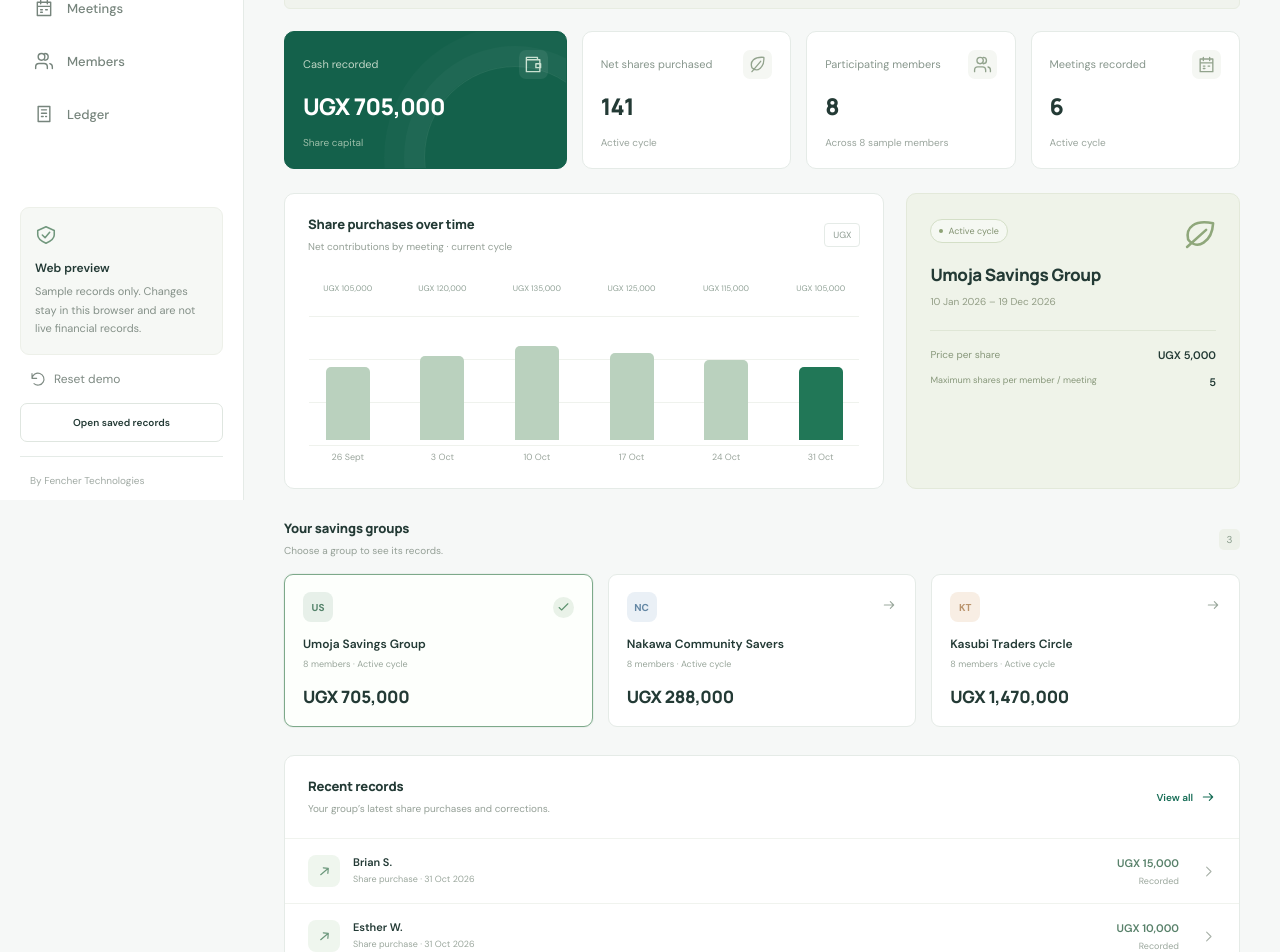
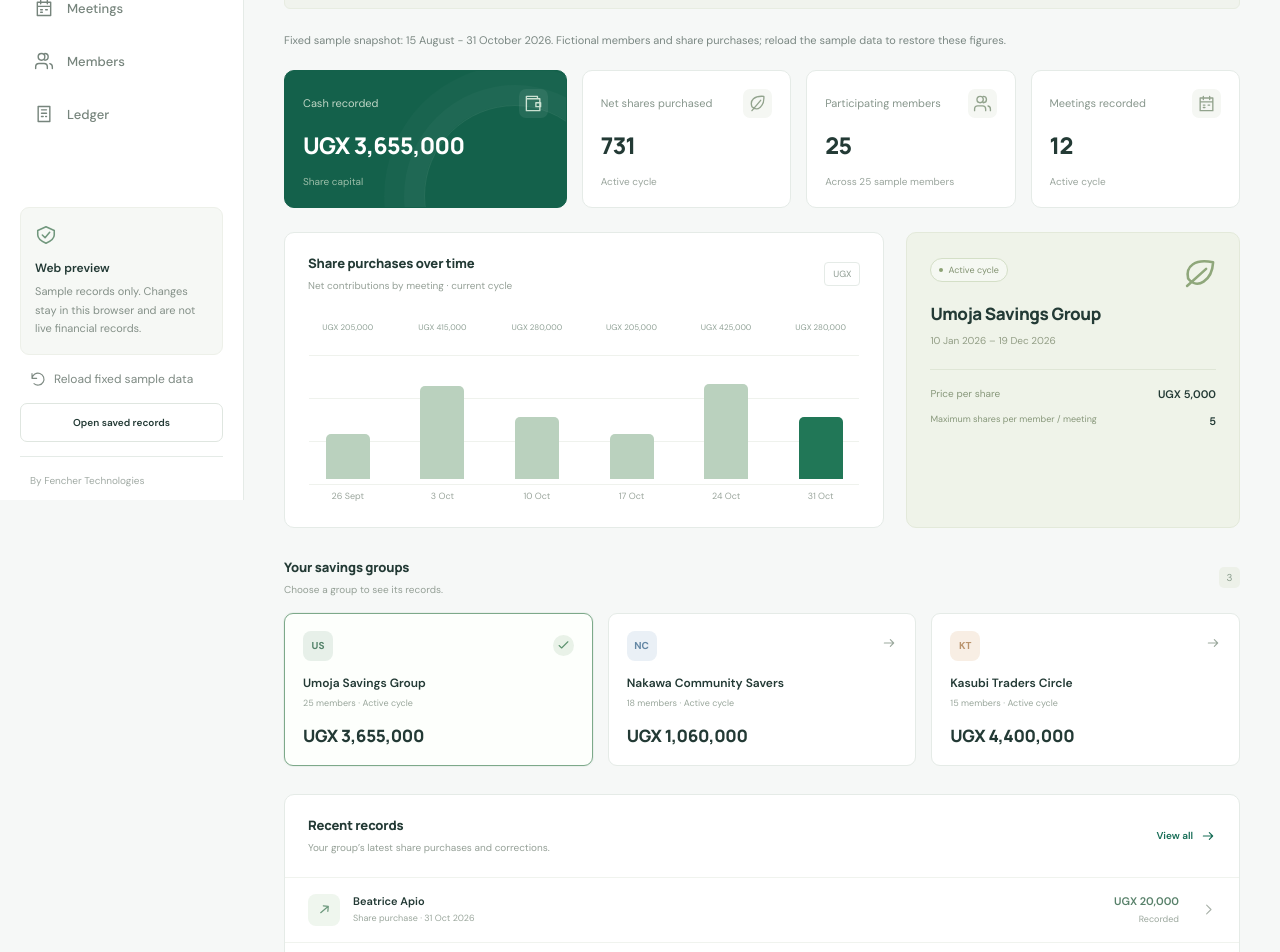
Before and after one commit to kampalahubyoungaileaders-hue/https-github.com-carollenkan-oss-Yapeesa, a React (Vite) app in the folder apps/web/: page / in a window 1280 px wide. Shown: the part 300-1252 px from the top of the page. Built offline with nearby package versions, Linux system fonts and the light colour scheme.

Commit message:
Populate fixed realistic sample groups with reconciled share histories (#5)

```diff
--- a/apps/web/src/App.tsx
+++ b/apps/web/src/App.tsx
@@ -5,6 +5,7 @@ import { Icon, type IconName } from './icons';
 import {
   groups,
   members,
+  membersForGroup,
   initialWorkspace,
   parseWorkspace,
   entriesFor,
@@ -27,7 +28,7 @@ type Modal =
   | { type: 'reverse'; entry: Entry }
   | { type: 'reset' }
   | null;
-const STORAGE_KEY = 'yapesa-web-demo-v1';
+const STORAGE_KEY = 'yapesa-web-demo-v2';
 const navigation: { page: Page; icon: IconName }[] = [
   { page: 'overview', icon: 'grid' },
   { page: 'meetings', icon: 'calendar' },
@@ -153,6 +154,7 @@ export default function App() {
   const [meetingDate, setMeetingDate] = useState('2026-11-03');
   const [note, setNote] = useState('');
   const group = groups.find((item) => item.id === groupId) ?? groups[0]!;
+  const groupMembers = membersForGroup(group.id);
   const state = session.state;
   const entries = useMemo(() => entriesFor(state, group.id), [state, group]);
   const sorted = useMemo(
@@ -512,6 +514,7 @@ export default function App() {
             <Icon name="shield" size={17} />
             <span>{t('demoNotice')}</span>
           </div>
+          <p className="demo-dataset-note">{t('demoSnapshot')}</p>
           {!session.writable && (
             <p className="inline-warning" role="alert">
               {t('storageWarning')}
@@ -551,7 +554,10 @@ export default function App() {
                   value={String(
                     new Set(entries.map((entry) => entry.memberId)).size,
                   )}
-                  detail={t('acrossMembers')}
+                  detail={t('acrossMembers').replace(
+                    '{count}',
+                    String(groupMembers.length),
+                  )}
                   icon="people"
                 />
                 <Stat
@@ -584,7 +590,8 @@ export default function App() {
                         );
                         const percent = Number(
                           (count * 100n) /
-                            (BigInt(members.length) * BigInt(group.maxShares)),
+                            (BigInt(groupMembers.length) *
+                              BigInt(group.maxShares)),
                         );
                         return (
                           <div className="chart-column" key={date}>
@@ -667,8 +674,8 @@ export default function App() {
                       </span>
                       <strong>{item.name}</strong>
                       <span className="group-card-meta">
-                        {members.length} {t('members').toLowerCase()} ·{' '}
-                        {t('activeCycle')}
+                        {membersForGroup(item.id).length}{' '}
+                        {t('members').toLowerCase()} · {t('activeCycle')}
                       </span>
                       <span className="group-card-balance">
                         {formatAmount(cashBalance(state, item.id), item)}
@@ -762,7 +769,7 @@ export default function App() {
               <div className="panel-heading">
                 <h2>
                   {t('members')}{' '}
-                  <span className="count-badge">{members.length}</span>
+                  <span className="count-badge">{groupMembers.length}</span>
                 </h2>
                 <Search
                   value={search}
@@ -777,7 +784,7 @@ export default function App() {
                   <span>{t('contributions')}</span>
                   <span />
                 </div>
-                {members
+                {groupMembers
                   .filter((member) =>
                     member.name.toLowerCase().includes(search.toLowerCase()),
                   )
@@ -817,7 +824,7 @@ export default function App() {
                       </button>
                     );
                   })}
-                {!members.some((member) =>
+                {!groupMembers.some((member) =>
                   member.name.toLowerCase().includes(search.toLowerCase()),
                 ) && <div className="empty-state">{t('noMembers')}</div>}
               </div>
@@ -897,7 +904,7 @@ export default function App() {
                 onChange={(event) => setMemberId(event.target.value)}
               >
                 <option value="">{t('chooseMember')}</option>
-                {members.map((member) => (
+                {groupMembers.map((member) => (
                   <option key={member.id} value={member.id}>
                     {member.name}
                   </option>
--- a/apps/web/src/SecureApp.tsx
+++ b/apps/web/src/SecureApp.tsx
@@ -709,6 +709,9 @@ export default function SecureApp() {
               <Icon name="people" size={30} />
               <h2>{t('noGroups')}</h2>
               <p>{t('noGroupsHelp')}</p>
+              <a className="button" href="#overview">
+                {t('sampleWorkspace')}
+              </a>
               {session.user.can_administer && (
                 <button
                   className="button primary"
--- a/apps/web/src/style.css
+++ b/apps/web/src/style.css
@@ -2182,3 +2182,10 @@ dialog::backdrop {
     padding: 20px;
   }
 }
+
+.demo-dataset-note {
+  font-size: 11px;
+  line-height: 1.7;
+  color: var(--muted);
+  margin: 0 0 20px;
+}
--- a/apps/web/src/workspace.ts
+++ b/apps/web/src/workspace.ts
@@ -83,16 +83,74 @@ export const groups: readonly Group[] = [
     color: 'orange',
   },
 ];
+// Fictional, fixed identities. No names, contacts or financial records are
+// copied from the signed-in account or the hosted database.
 export const members: readonly Member[] = [
-  { id: 'amina', name: 'Amina N.', joined: '2026-01-10' },
-  { id: 'joseph', name: 'Joseph K.', joined: '2026-01-10' },
-  { id: 'grace', name: 'Grace N.', joined: '2026-01-10' },
-  { id: 'peter', name: 'Peter O.', joined: '2026-01-10' },
-  { id: 'sarah', name: 'Sarah A.', joined: '2026-01-10' },
-  { id: 'david', name: 'David M.', joined: '2026-01-10' },
-  { id: 'esther', name: 'Esther W.', joined: '2026-01-10' },
-  { id: 'brian', name: 'Brian S.', joined: '2026-01-10' },
+  { id: 'amina', name: 'Amina Nansubuga', joined: '2026-01-10' },
+  { id: 'joseph', name: 'Joseph Kato', joined: '2026-01-10' },
+  { id: 'grace', name: 'Grace Namusoke', joined: '2026-01-10' },
+  { id: 'peter', name: 'Peter Okello', joined: '2026-01-10' },
+  { id: 'sarah', name: 'Sarah Akello', joined: '2026-01-10' },
+  { id: 'david', name: 'David Mugisha', joined: '2026-01-10' },
+  { id: 'esther', name: 'Esther Wanyama', joined: '2026-01-10' },
+  { id: 'brian', name: 'Brian Ssemakula', joined: '2026-01-10' },
+  { id: 'fatuma', name: 'Fatuma Nakato', joined: '2026-01-10' },
+  { id: 'robert', name: 'Robert Ouma', joined: '2026-01-10' },
+  { id: 'agnes', name: 'Agnes Nabirye', joined: '2026-01-10' },
+  { id: 'moses', name: 'Moses Sserwanga', joined: '2026-01-10' },
+  { id: 'ruth', name: 'Ruth Atim', joined: '2026-01-10' },
+  { id: 'isaac', name: 'Isaac Tumusiime', joined: '2026-01-10' },
+  { id: 'mariam', name: 'Mariam Namutebi', joined: '2026-01-10' },
+  { id: 'paul', name: 'Paul Lwanga', joined: '2026-01-10' },
+  { id: 'florence', name: 'Florence Achieng', joined: '2026-01-10' },
+  { id: 'daniel', name: 'Daniel Kyambadde', joined: '2026-01-10' },
+  { id: 'rose', name: 'Rose Nakiwala', joined: '2026-01-10' },
+  { id: 'samuel', name: 'Samuel Waiswa', joined: '2026-01-10' },
+  { id: 'janet', name: 'Janet Nambi', joined: '2026-01-10' },
+  { id: 'henry', name: 'Henry Byaruhanga', joined: '2026-01-10' },
+  { id: 'olive', name: 'Olive Nakanwagi', joined: '2026-01-10' },
+  { id: 'john', name: 'John Ssemanda', joined: '2026-01-10' },
+  { id: 'beatrice', name: 'Beatrice Apio', joined: '2026-01-10' },
+  { id: 'nakawa-1', name: 'Harriet Nalubega', joined: '2026-02-14' },
+  { id: 'nakawa-2', name: 'James Musoke', joined: '2026-02-14' },
+  { id: 'nakawa-3', name: 'Christine Adong', joined: '2026-02-14' },
+  { id: 'nakawa-4', name: 'Patrick Ssebunya', joined: '2026-02-14' },
+  { id: 'nakawa-5', name: 'Sylvia Nakaweesi', joined: '2026-02-14' },
+  { id: 'nakawa-6', name: 'Francis Opio', joined: '2026-02-14' },
+  { id: 'nakawa-7', name: 'Lydia Nakitende', joined: '2026-02-14' },
+  { id: 'nakawa-8', name: 'Emmanuel Ssekitoleko', joined: '2026-02-14' },
+  { id: 'nakawa-9', name: 'Susan Alupo', joined: '2026-02-14' },
+  { id: 'nakawa-10', name: 'Charles Muwanga', joined: '2026-02-14' },
+  { id: 'nakawa-11', name: 'Helen Namatovu', joined: '2026-02-14' },
+  { id: 'nakawa-12', name: 'Stephen Odong', joined: '2026-02-14' },
+  { id: 'nakawa-13', name: 'Alice Nanyonga', joined: '2026-02-14' },
+  { id: 'nakawa-14', name: 'Andrew Kintu', joined: '2026-02-14' },
+  { id: 'nakawa-15', name: 'Victoria Amoding', joined: '2026-02-14' },
+  { id: 'nakawa-16', name: 'George Nsubuga', joined: '2026-02-14' },
+  { id: 'nakawa-17', name: 'Rebecca Nyakato', joined: '2026-02-14' },
+  { id: 'kasubi-1', name: 'Peace Nankya', joined: '2026-03-07' },
+  { id: 'kasubi-2', name: 'Edward Ssenyonjo', joined: '2026-03-07' },
+  { id: 'kasubi-3', name: 'Dorothy Auma', joined: '2026-03-07' },
+  { id: 'kasubi-4', name: 'Richard Lubega', joined: '2026-03-07' },
+  { id: 'kasubi-5', name: 'Joyce Nabukenya', joined: '2026-03-07' },
+  { id: 'kasubi-6', name: 'Simon Ocen', joined: '2026-03-07' },
+  { id: 'kasubi-7', name: 'Annet Kansiime', joined: '2026-03-07' },
+  { id: 'kasubi-8', name: 'Michael Ssewankambo', joined: '2026-03-07' },
+  { id: 'kasubi-9', name: 'Mercy Nambasa', joined: '2026-03-07' },
+  { id: 'kasubi-10', name: 'William Okot', joined: '2026-03-07' },
+  { id: 'kasubi-11', name: 'Sharon Nabulime', joined: '2026-03-07' },
+  { id: 'kasubi-12', name: 'Timothy Asiimwe', joined: '2026-03-07' },
+  { id: 'kasubi-13', name: 'Prossy Nandutu', joined: '2026-03-07' },
+  { id: 'kasubi-14', name: 'Vincent Kibirige', joined: '2026-03-07' },
+  { id: 'kasubi-15', name: 'Doreen Akech', joined: '2026-03-07' },
 ];
+export function membersForGroup(groupId: string): readonly Member[] {
+  if (groupId === 'umoja') return members.slice(0, 25);
+  // One shared identity demonstrates membership in more than one group.
+  if (groupId === 'nakawa') return [members[0]!, ...members.slice(25, 42)];
+  if (groupId === 'kasubi') return members.slice(42);
+  throw new Error('Unknown group');
+}
 const datePattern = /^\d{4}-\d{2}-\d{2}$/;
 function validDate(value: string): boolean {
   if (!datePattern.test(value)) return false;
@@ -103,6 +161,12 @@ function validDate(value: string): boolean {
 }
 export function initialWorkspace(): Workspace {
   const dates = [
+    '2026-08-15',
+    '2026-08-22',
+    '2026-08-29',
+    '2026-09-05',
+    '2026-09-12',
+    '2026-09-19',
     '2026-09-26',
     '2026-10-03',
     '2026-10-10',
@@ -110,24 +174,55 @@ export function initialWorkspace(): Workspace {
     '2026-10-24',
     '2026-10-31',
   ];
-  return {
+  const counts = [2, 3, 2, 1, 4, 3, 2, 5, 1, 2, 3, 4];
+  let state: Workspace = {
     version: 1,
     entries: groups.flatMap((group, gi) =>
       dates.flatMap((date, di) =>
-        members.map((member, mi) => ({
+        membersForGroup(group.id).flatMap((member, mi) => {
+          // A missing purchase is not inferred to be an attendance record.
+          if ((mi + di * 3 + gi) % 11 === 0 && di > 0) return [];
+          return [
+            {
               id: `sample-${group.id}-${di}-${member.id}`,
               groupId: group.id,
               memberId: member.id,
               meetingDate: date,
               recordedAt: `${date}T11:${String(mi).padStart(2, '0')}:00Z`,
-          shares: String(1 + ((di + mi + gi) % 5)),
+              shares: String(counts[(mi * 3 + di + gi) % counts.length]!),
               kind: 'share_purchase' as const,
               reverses: null,
-          note: '',
-        })),
+              note: `Weekly savings - meeting ${String(di + 1).padStart(2, '0')}`,
+            },
+          ];
+        }),
       ),
     ),
   };
+  for (const group of groups) {
+    const original = state.entries.find(
+      (entry) =>
+        entry.groupId === group.id && entry.meetingDate === '2026-10-24',
+    )!;
+    state = appendReversal(
+      state,
+      original.id,
+      `sample-correction-${group.id}`,
+      'Share count corrected after checking the meeting sheet.',
+      '2026-10-24T12:00:00Z',
+    );
+    state = appendPurchase(state, {
+      id: `sample-replacement-${group.id}`,
+      groupId: group.id,
+      memberId: original.memberId,
+      meetingDate: original.meetingDate,
+      shares:
+        original.shares === '5' ? '4' : String(BigInt(original.shares) + 1n),
+      note: 'Corrected share count; original and reversal retained.',
+      recordedAt: '2026-10-24T12:01:00Z',
+    });
+  }
+  return state;
 }
 export function groupById(id: string): Group {
   const group = groups.find((item) => item.id === id);
@@ -197,7 +292,7 @@ export function appendPurchase(
 ): Workspace {
   const group = groupById(input.groupId);
   if (
-    !members.some((member) => member.id === input.memberId) ||
+    !membersForGroup(group.id).some((member) => member.id === input.memberId) ||
     !validDate(input.meetingDate)
   )
     throw new Error('Invalid member or date');
--- a/packages/i18n/src/web.ts
+++ b/packages/i18n/src/web.ts
@@ -7,6 +7,8 @@ export const web = {
   workspace: 'Your workspace',
   workspaceSubtitle: 'A clearer picture of your group’s savings.',
   demoBadge: 'Demo workspace',
+  demoSnapshot:
+    'Fixed sample snapshot: 15 August - 31 October 2026. Fictional members and share purchases; reload the sample data to restore these figures.',
   demoNotice:
     'Sample records only. Changes stay in this browser and are not live financial records.',
   savedLocally: 'Saved in this browser',
@@ -22,7 +24,7 @@ export const web = {
   sharesPurchased: 'Net shares purchased',
   participatingMembers: 'Participating members',
   meetingsRecorded: 'Meetings recorded',
-  acrossMembers: 'Across 8 sample members',
+  acrossMembers: 'Across {count} sample members',
   contributionActivity: 'Share purchases over time',
   activityHelp: 'Net contributions by meeting · current cycle',
   yourGroups: 'Your savings groups',
@@ -107,7 +109,7 @@ export const web = {
   noRecordsHelp: 'Try a different search or record a sample share purchase.',
   noMembers: 'No members match your search.',
   noMeetings: 'No meetings have been recorded for this group.',
-  resetDemo: 'Reset demo',
+  resetDemo: 'Reload fixed sample data',
   resetTitle: 'Reset this browser’s demo?',
   resetHelp:
     'This removes your sample changes and restores the original sample records. Export any records you want to keep first.',
```
Also changed, not shown: 3 other files (tests, documents, lock files or other folders). Lines whose indentation alone changed are shown as unchanged.
